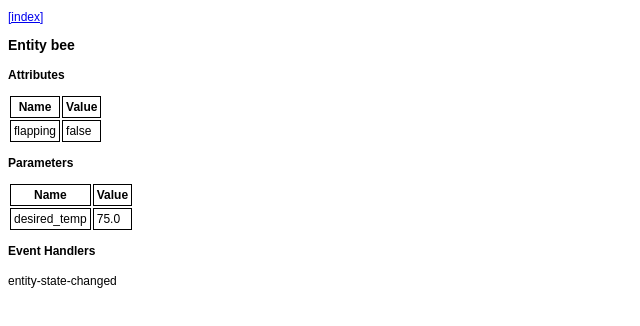
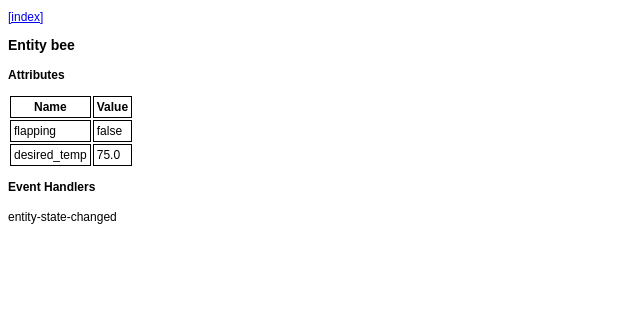
Before and after one commit to billdback/gentsim-examples, a plain HTML site: page beehive/docs/entity_bee.html in a window 1280 px wide. Shown: the whole page, without its empty margins (0-640 px from the left). Drawn offline with Linux system fonts and the light colour scheme.

Commit message:
Updated readme.

```diff
--- a/beehive/docs/entity_bee.html
+++ b/beehive/docs/entity_bee.html
@@ -16,13 +16,6 @@
         <td>flapping</td>
         <td>false</td>
       </tr>
-    </table>
-    <h2>Parameters</h2>
-    <table>
-      <tr>
-        <th>Name</th>
-        <th>Value</th>
-      </tr>
       <tr>
         <td>desired_temp</td>
         <td>75.0</td>
```
Also changed, not shown: beehive/docs/index.html (+2 -0 lines), 3 other files.
